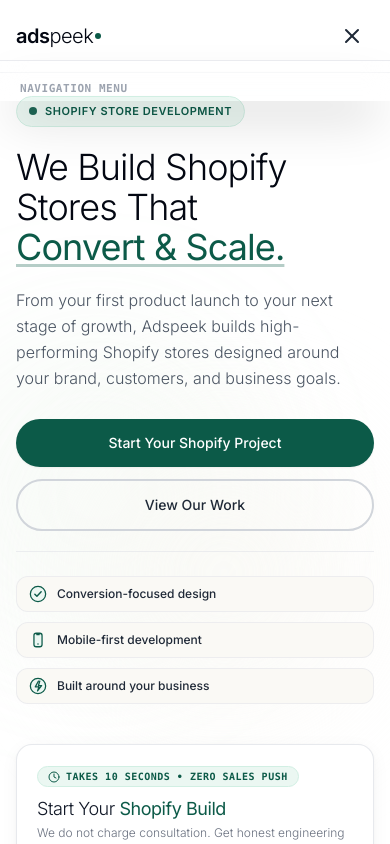
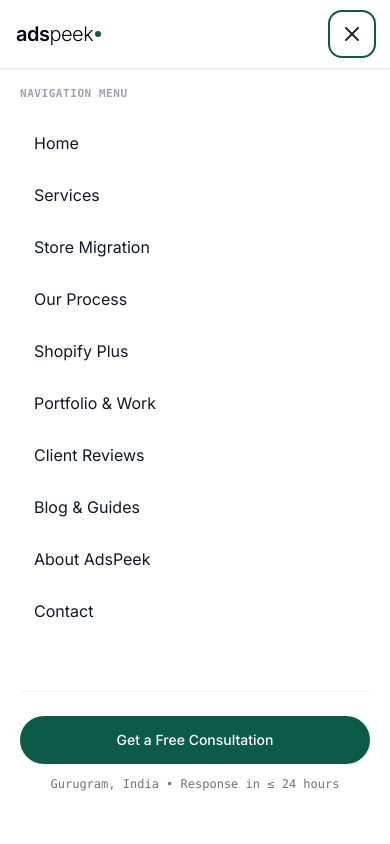
Before and after one commit to ritesh882626/adspeek, a Next.js app: page / in a window 390 px wide. Both pictures are taken after a click on the button "Open Navigation Menu". Shown: the top 844 px of the page. Built offline with nearby package versions, Linux system fonts and the light colour scheme.

Commit message:
fix(mobile): resolve hidden mobile navigation menu by moving drawer outside backdrop-filter containing block

```diff
--- a/components/layout/Header.tsx
+++ b/components/layout/Header.tsx
@@ -80,17 +80,19 @@
   };
 
   return (
+    <>
       <header
-      className={`fixed top-0 inset-x-0 z-40 transition-all duration-200 ${
-        scrolled
-          ? 'bg-white/95 backdrop-blur-md shadow-sm border-b border-gray-200/80 py-3 sm:py-3.5'
-          : 'bg-white/90 backdrop-blur-sm border-b border-gray-100 py-3.5 sm:py-4 md:py-5'
+        className={`fixed top-0 inset-x-0 z-50 transition-all duration-200 ${
+          scrolled || mobileMenuOpen
+            ? 'bg-white shadow-sm border-b border-gray-200/80 py-3 sm:py-3.5'
+            : 'bg-white/95 backdrop-blur-sm border-b border-gray-100 py-3.5 sm:py-4 md:py-5'
         }`}
       >
         <div className="w-full max-w-[1800px] mx-auto px-4 sm:px-6 md:px-10 lg:px-12 flex items-center justify-between">
           {/* Brand Logo */}
           <Link
             href="/"
+            onClick={handleLinkClick}
             className="flex items-center gap-2 group text-gray-950 focus-visible:outline-none focus-visible:ring-2 focus-visible:ring-[#0C5A48] rounded-md min-h-[44px]"
           >
             <span className="text-xl sm:text-2xl font-light tracking-tight text-gray-950 font-sans flex items-center">
@@ -121,6 +123,7 @@
               onMouseLeave={() => setServicesDropdownOpen(false)}
             >
               <button
+                type="button"
                 onClick={() => setServicesDropdownOpen(!servicesDropdownOpen)}
                 onKeyDown={(e) => {
                   if (e.key === 'ArrowDown') setServicesDropdownOpen(true);
@@ -167,28 +170,28 @@
             </div>
 
             <a
-            href="#process"
+              href="/#process"
               className="px-3.5 py-2 rounded-full hover:text-gray-950 hover:bg-gray-100/70 transition-colors min-h-[40px] flex items-center"
             >
               Process
             </a>
 
             <a
-            href="#portfolio"
+              href="/#portfolio"
               className="px-3.5 py-2 rounded-full hover:text-gray-950 hover:bg-gray-100/70 transition-colors min-h-[40px] flex items-center"
             >
               Portfolio
             </a>
 
             <a
-            href="#testimonials"
+              href="/#testimonials"
               className="px-3.5 py-2 rounded-full hover:text-gray-950 hover:bg-gray-100/70 transition-colors min-h-[40px] flex items-center"
             >
               Clients
             </a>
 
             <a
-            href="#blog"
+              href="/#blog"
               className="px-3.5 py-2 rounded-full hover:text-gray-950 hover:bg-gray-100/70 transition-colors min-h-[40px] flex items-center"
             >
               Resources
@@ -198,31 +201,35 @@
           {/* Action Button & Mobile Toggle */}
           <div className="flex items-center gap-2 sm:gap-3">
             <button
+              type="button"
               onClick={onOpenConsultation}
               className="hidden sm:inline-flex items-center justify-center px-5 sm:px-6 py-2.5 text-xs sm:text-sm font-medium rounded-full bg-[#0C5A48] hover:bg-[#084537] text-white shadow-sm hover:shadow transition-all duration-200 cursor-pointer min-h-[44px]"
             >
               Get a Free Consultation
             </button>
 
-          {/* Mobile Hamburger Toggle (44px target) */}
+            {/* Mobile Hamburger Toggle (44px touch target) */}
             <button
+              type="button"
               onClick={() => setMobileMenuOpen(!mobileMenuOpen)}
               aria-label={mobileMenuOpen ? 'Close Navigation Menu' : 'Open Navigation Menu'}
               aria-expanded={mobileMenuOpen}
-            className="md:hidden w-11 h-11 flex items-center justify-center rounded-xl text-gray-800 hover:text-gray-950 hover:bg-gray-100 transition-colors cursor-pointer"
+              className="md:hidden w-11 h-11 flex items-center justify-center rounded-xl text-gray-800 hover:text-gray-950 hover:bg-gray-100 transition-colors cursor-pointer focus:outline-none focus:ring-2 focus:ring-[#0C5A48]"
             >
               {mobileMenuOpen ? <X className="w-6 h-6" /> : <Menu className="w-6 h-6" />}
             </button>
           </div>
         </div>
+      </header>
 
-      {/* Mobile Slide-Out Navigation Drawer */}
+      {/* Mobile Slide-Out Navigation Drawer (Escapes backdrop-filter containing block constraint) */}
       {mobileMenuOpen && (
         <div
           role="dialog"
           aria-modal="true"
           aria-label="Mobile Navigation"
-          className="md:hidden fixed inset-x-0 top-[60px] sm:top-[68px] bottom-0 bg-white/98 backdrop-blur-md z-40 p-5 sm:p-6 flex flex-col justify-between overflow-y-auto animate-in slide-in-from-top-3 duration-200 border-t border-gray-200/80 shadow-2xl"
+          className="md:hidden fixed inset-x-0 top-[65px] sm:top-[69px] bottom-0 z-40 bg-white flex flex-col justify-between overflow-y-auto border-t border-gray-200/80 shadow-2xl p-5 sm:p-6"
+          style={{ height: 'calc(100dvh - 65px)' }}
         >
           <div className="space-y-4">
             <div className="text-[11px] font-mono uppercase text-gray-400 font-semibold tracking-wider">
@@ -237,64 +244,79 @@
                 Home
               </Link>
               <a
-                href="#services"
+                href="/#services"
                 onClick={handleLinkClick}
                 className="flex items-center px-3.5 py-3 text-base font-normal text-gray-900 rounded-xl hover:bg-gray-50 min-h-[44px]"
               >
                 Services
               </a>
               <a
-                href="#migration"
+                href="/#migration"
                 onClick={handleLinkClick}
                 className="flex items-center px-3.5 py-3 text-base font-normal text-gray-900 rounded-xl hover:bg-gray-50 min-h-[44px]"
               >
                 Store Migration
               </a>
               <a
-                href="#process"
+                href="/#process"
                 onClick={handleLinkClick}
                 className="flex items-center px-3.5 py-3 text-base font-normal text-gray-900 rounded-xl hover:bg-gray-50 min-h-[44px]"
               >
                 Our Process
               </a>
               <a
-                href="#shopify-plus"
+                href="/#shopify-plus"
                 onClick={handleLinkClick}
                 className="flex items-center px-3.5 py-3 text-base font-normal text-gray-900 rounded-xl hover:bg-gray-50 min-h-[44px]"
               >
                 Shopify Plus
               </a>
               <a
-                href="#portfolio"
+                href="/#portfolio"
                 onClick={handleLinkClick}
                 className="flex items-center px-3.5 py-3 text-base font-normal text-gray-900 rounded-xl hover:bg-gray-50 min-h-[44px]"
               >
                 Portfolio &amp; Work
               </a>
               <a
-                href="#testimonials"
+                href="/#testimonials"
                 onClick={handleLinkClick}
                 className="flex items-center px-3.5 py-3 text-base font-normal text-gray-900 rounded-xl hover:bg-gray-50 min-h-[44px]"
               >
                 Client Reviews
               </a>
               <a
-                href="#blog"
+                href="/#blog"
                 onClick={handleLinkClick}
                 className="flex items-center px-3.5 py-3 text-base font-normal text-gray-900 rounded-xl hover:bg-gray-50 min-h-[44px]"
               >
                 Blog &amp; Guides
               </a>
+              <Link
+                href="/about"
+                onClick={handleLinkClick}
+                className="flex items-center px-3.5 py-3 text-base font-normal text-gray-900 rounded-xl hover:bg-gray-50 min-h-[44px]"
+              >
+                About AdsPeek
+              </Link>
+              <Link
+                href="/contact"
+                onClick={handleLinkClick}
+                className="flex items-center px-3.5 py-3 text-base font-normal text-gray-900 rounded-xl hover:bg-gray-50 min-h-[44px]"
+              >
+                Contact
+              </Link>
             </nav>
           </div>
 
-          <div className="pt-6 border-t border-gray-100 space-y-3">
+          <div className="pt-6 border-t border-gray-100 space-y-3 pb-8">
             <button
+              type="button"
               onClick={() => {
                 setMobileMenuOpen(false);
                 onOpenConsultation();
               }}
-              className="w-full py-3.5 px-6 rounded-full bg-[#0C5A48] text-white text-center font-medium shadow-sm hover:bg-[#084537] transition-all min-h-[48px] flex items-center justify-center text-sm"
+              className="w-full py-3.5 px-6 rounded-full bg-[#0C5A48] text-white text-center font-medium shadow-sm hover:bg-[#084537] transition-all min-h-[48px] flex items-center justify-center text-sm cursor-pointer"
             >
               Get a Free Consultation
             </button>
@@ -304,6 +326,6 @@
           </div>
         </div>
       )}
-    </header>
+    </>
   );
 }
```
Lines whose indentation alone changed are shown as unchanged.
